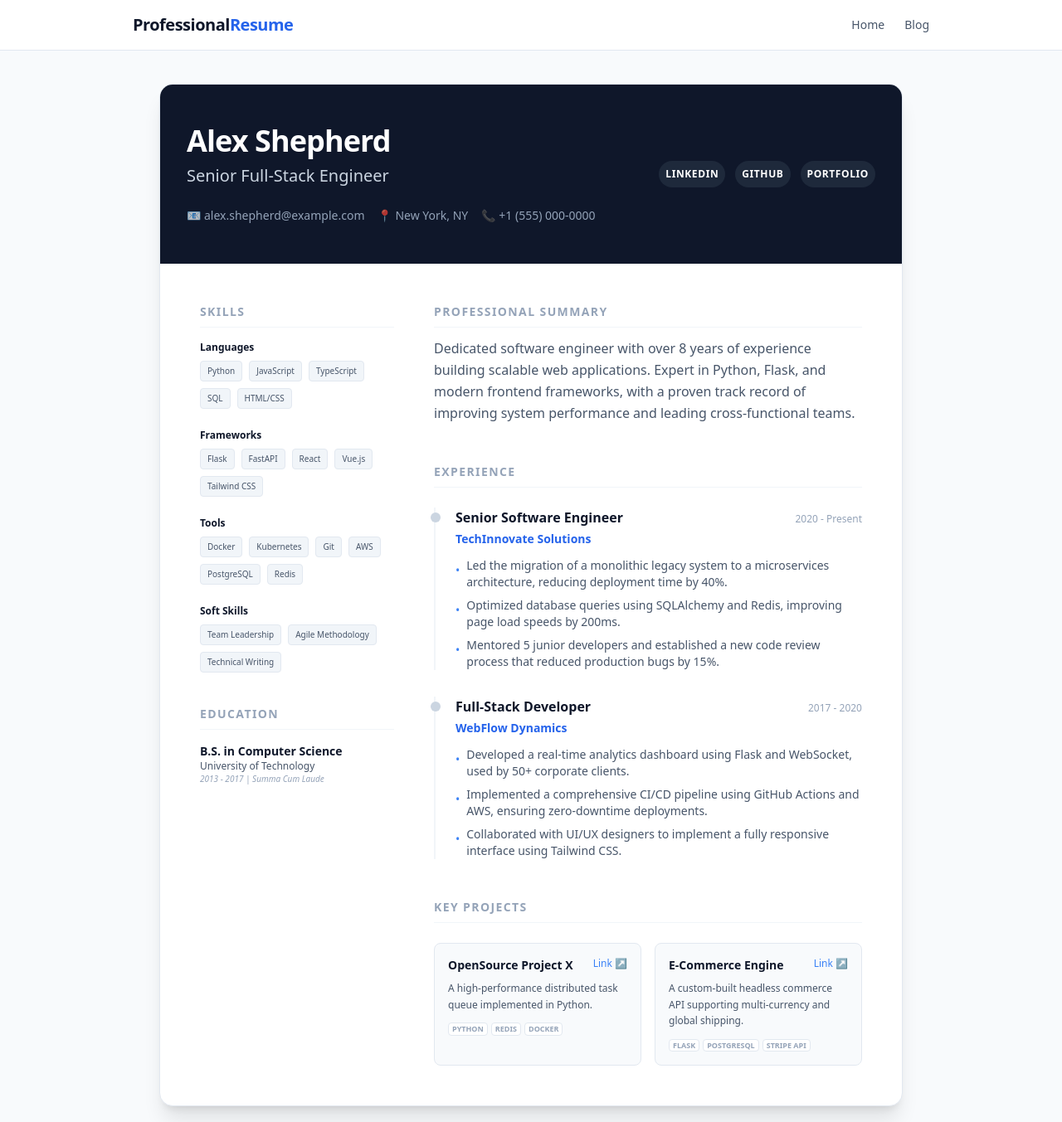
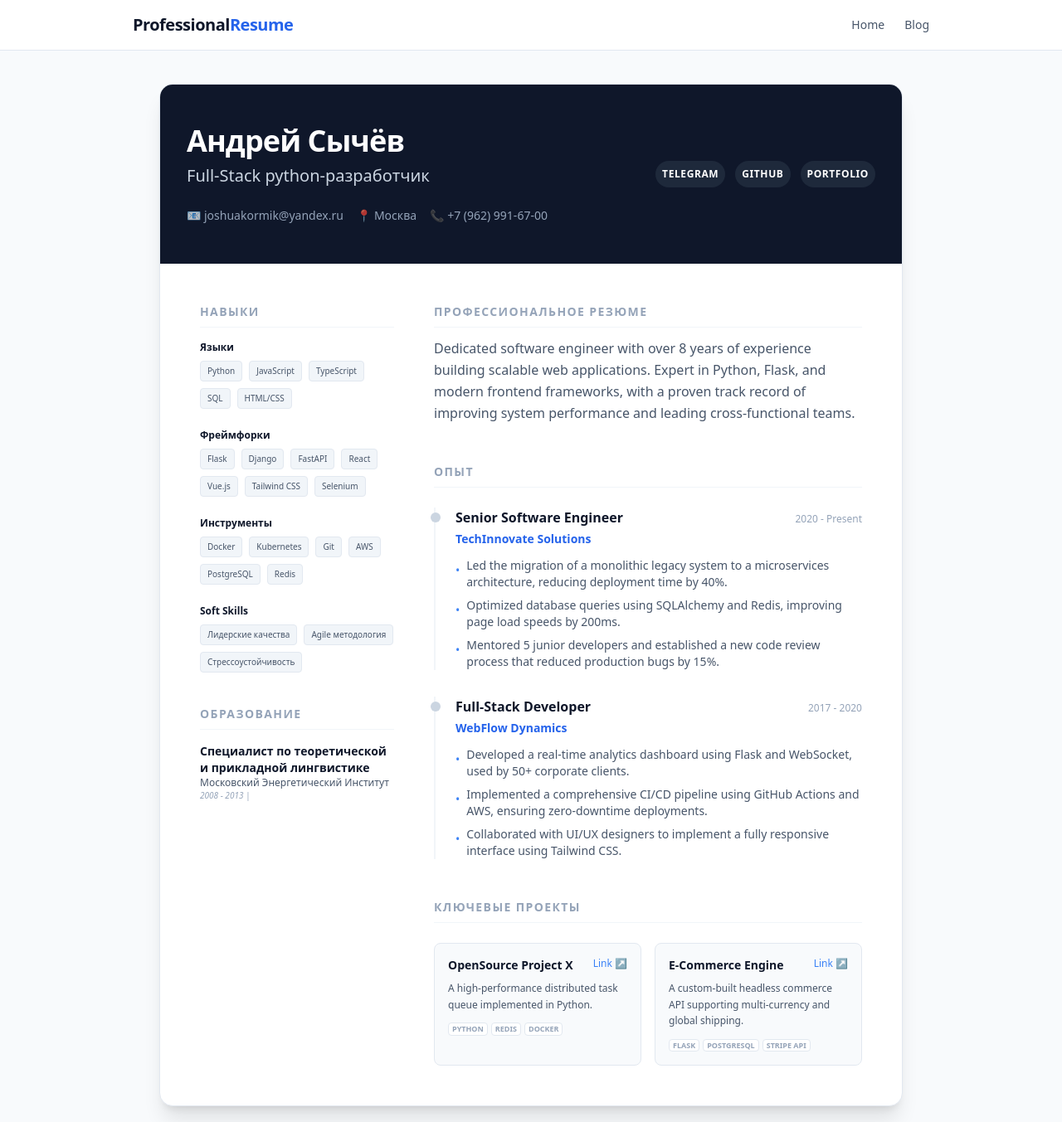
Before and after one commit to jkormik/private-site, a Flask app: page / in a window 1280 px wide. Shown: the top 1353 px of the page at 83% size. Run offline with Flask 3, Linux system fonts and the light colour scheme; style sheets or scripts are compiled from the project's sources; some libraries are stand-ins or nearby versions.

Commit message:
Add actual information in russian

```diff
--- a/app.py
+++ b/app.py
@@ -35,14 +35,14 @@ app.register_blueprint(admin_bp)
 # --- Resume Data ---
 RESUME_DATA = {
     "personal_info": {
-        "name": "Alex Shepherd",
-        "title": "Senior Full-Stack Engineer",
-        "email": "alex.shepherd@example.com",
-        "phone": "+1 (555) 000-0000",
-        "location": "New York, NY",
+        "name": "Андрей Сычёв",
+        "title": "Full-Stack python-разработчик",
+        "email": "joshuakormik@yandex.ru",
+        "phone": "+7 (962) 991-67-00",
+        "location": "Москва",
         "links": [
-            {"name": "LinkedIn", "url": "https://linkedin.com/in/username", "icon": "linkedin"},
-            {"name": "GitHub", "url": "https://github.com/username", "icon": "github"},
+            {"name": "Telegram", "url": "https://t.me/Jaunmia", "icon": "telegram"},
+            {"name": "GitHub", "url": "https://github.com/jkormik", "icon": "github"},
             {"name": "Portfolio", "url": "https://portfolio.example.com", "icon": "globe"},
         ]
     },
@@ -71,17 +71,16 @@ RESUME_DATA = {
     ],
     "education": [
         {
-            "institution": "University of Technology",
-            "degree": "B.S. in Computer Science",
-            "duration": "2013 - 2017",
-            "honor": "Summa Cum Laude"
+            "institution": "Московский Энергетический Институт",
+            "degree": "Специалист по теоретической и прикладной лингвистике",
+            "duration": "2008 - 2013"
         }
     ],
     "skills": {
-        "Languages": ["Python", "JavaScript", "TypeScript", "SQL", "HTML/CSS"],
-        "Frameworks": ["Flask", "FastAPI", "React", "Vue.js", "Tailwind CSS"],
-        "Tools": ["Docker", "Kubernetes", "Git", "AWS", "PostgreSQL", "Redis"],
-        "Soft Skills": ["Team Leadership", "Agile Methodology", "Technical Writing"]
+        "Языки": ["Python", "JavaScript", "TypeScript", "SQL", "HTML/CSS"],
+        "Фреймфорки": ["Flask", "Django", "FastAPI", "React", "Vue.js", "Tailwind CSS", "Selenium"],
+        "Инструменты": ["Docker", "Kubernetes", "Git", "AWS", "PostgreSQL", "Redis"],
+        "Soft Skills": ["Лидерские качества", "Agile методология", "Стрессоустойчивость"]
     },
     "projects": [
         {
--- a/main.py
+++ /dev/null
@@ -1,6 +0,0 @@
-def main():
-    print("Hello from private-site!")
-
-
-if __name__ == "__main__":
-    main()
--- a/templates/resume.html
+++ b/templates/resume.html
@@ -40,7 +40,7 @@
 
             <!-- Skills Section -->
             <section>
-                <h2 class="text-sm font-bold uppercase tracking-widest text-slate-400 mb-4 border-b border-slate-100 pb-2">Skills</h2>
+                <h2 class="text-sm font-bold uppercase tracking-widest text-slate-400 mb-4 border-b border-slate-100 pb-2">Навыки</h2>
                 <div class="space-y-6">
                     {% for category, skills in data.skills.items() %}
                     <div>
@@ -59,7 +59,7 @@
 
             <!-- Education Section -->
             <section>
-                <h2 class="text-sm font-bold uppercase tracking-widest text-slate-400 mb-4 border-b border-slate-100 pb-2">Education</h2>
+                <h2 class="text-sm font-bold uppercase tracking-widest text-slate-400 mb-4 border-b border-slate-100 pb-2">Образование</h2>
                 <div class="space-y-4">
                     {% for edu in data.education %}
                     <div>
@@ -78,7 +78,7 @@
 
             <!-- Summary -->
             <section>
-                <h2 class="text-sm font-bold uppercase tracking-widest text-slate-400 mb-3 border-b border-slate-100 pb-2">Professional Summary</h2>
+                <h2 class="text-sm font-bold uppercase tracking-widest text-slate-400 mb-3 border-b border-slate-100 pb-2">Профессиональное резюме</h2>
                 <p class="text-slate-600 leading-relaxed">
                     {{ data.summary }}
                 </p>
@@ -86,7 +86,7 @@
 
             <!-- Experience -->
             <section>
-                <h2 class="text-sm font-bold uppercase tracking-widest text-slate-400 mb-6 border-b border-slate-100 pb-2">Experience</h2>
+                <h2 class="text-sm font-bold uppercase tracking-widest text-slate-400 mb-6 border-b border-slate-100 pb-2">Опыт</h2>
                 <div class="space-y-8">
                     {% for exp in data.experience %}
                     <div class="relative pl-6 border-l-2 border-slate-100">
@@ -110,7 +110,7 @@
 
             <!-- Projects -->
             <section>
-                <h2 class="text-sm font-bold uppercase tracking-widest text-slate-400 mb-6 border-b border-slate-100 pb-2">Key Projects</h2>
+                <h2 class="text-sm font-bold uppercase tracking-widest text-slate-400 mb-6 border-b border-slate-100 pb-2">Ключевые проекты</h2>
                 <div class="grid grid-cols-1 sm:grid-cols-2 gap-4">
                     {% for project in data.projects %}
                     <div class="p-4 bg-slate-50 rounded-lg border border-slate-200 hover:border-blue-300 transition-colors group">
```
Also changed, not shown: notes.txt (deleted).
